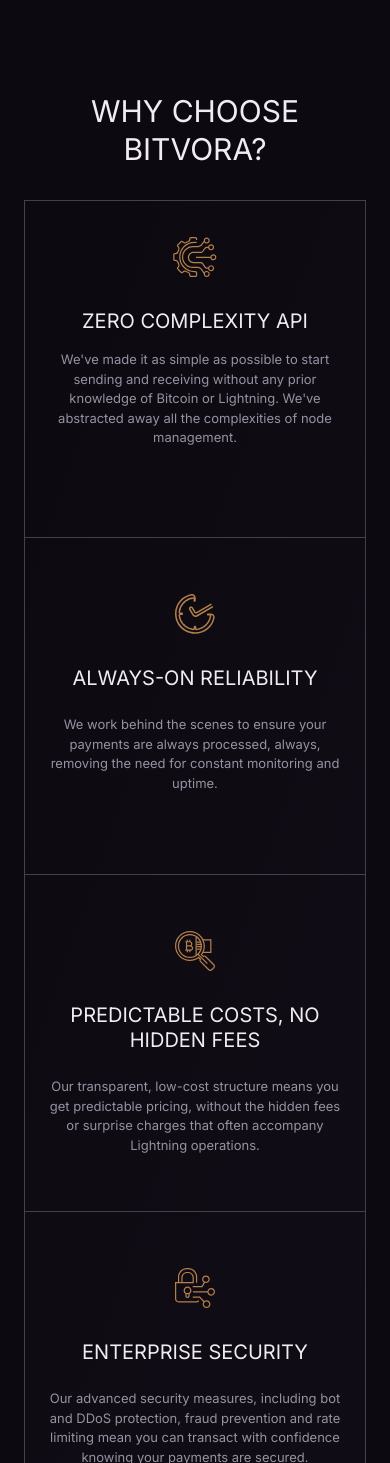
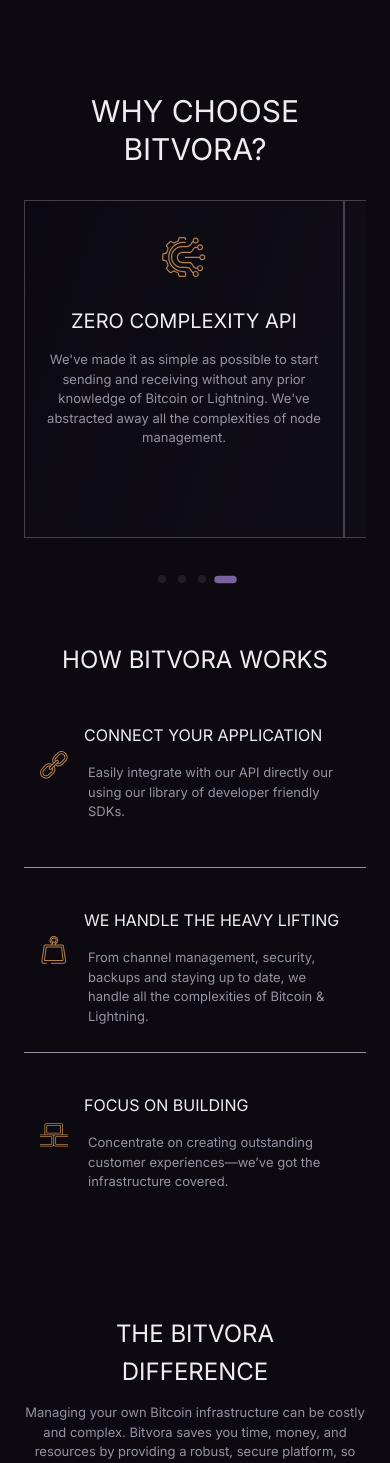
Before and after one commit to bitvora/bitvora-home, a PHP site: page / in a window 390 px wide. Shown: the part 1137-2600 px from the top of the page. Run offline with PHP 8.4, Linux system fonts and the light colour scheme; some libraries are stand-ins or nearby versions.

Commit message:
Add scroll indicator

```diff
--- a/index.html
+++ b/index.html
@@ -135,10 +135,11 @@
         Why Choose Bitvora?
       </h3>
 
-      <div
-        class="grid sm:grid md:grid lg:grid xl:grid 2xl:grid grid-cols-1 sm:grid-cols-2 md:grid-cols-2 lg:grid-cols-2 xl:grid-cols-2 2xl:grid-cols-2 border-[1px] sm:border-[1px] md:border-[1px] lg:border-[1px] xl:border-[1px] 2xl:border-[1px] border-light sm:border-primary md:border-primary lg:border-primary xl:border-primary 2xl:border-primary auto-rows-fr why-choose-bitvora mt-4 sm:mt-8 md:mt-8 lg:mt-8 xl:mt-8 2xl:mt-8 border-opacity-40">
-        <div
-          class="w-full bg-transparent border-b-[1px] sm:border-r-[1px] border-opacity-40 border-light sm:border-primary px-[20px] sm:px-[70px] md:px-[70px] lg:px-[70px] xl:px-[70px] 2xl:px-[70px] py-4 sm:py-6 md:py-6 lg:py-6 xl:py-6 2xl:py-6 text-center sm:text-left md:text-left lg:text-left xl:text-left 2xl:text-left justify-center sm:justify-start md:justify-start lg:justify-start xl:justify-start 2xl:justify-start border-opacity-40">
+      <div class="relative">
+        <div id="why-container"
+          class="flex overflow-x-auto hide-scrollbar md:grid md:grid-cols-2 md:border-[1px] border-light md:border-primary md:auto-rows-fr why-choose-bitvora mt-4 sm:mt-8 md:mt-8 lg:mt-8 xl:mt-8 2xl:mt-8 border-opacity-40">
+          <div data-index="0"
+            class="why-item w-[320px] min-w-[320px] md:min-w-[unset] border-[1px] md:w-full bg-transparent md:border-b-[1px] sm:border-r-[1px] border-opacity-40 border-light sm:border-primary px-[20px] sm:px-[70px] md:px-[70px] lg:px-[70px] xl:px-[70px] 2xl:px-[70px] py-4 sm:py-6 md:py-6 lg:py-6 xl:py-6 2xl:py-6 text-center sm:text-left md:text-left lg:text-left xl:text-left 2xl:text-left justify-center sm:justify-start md:justify-start lg:justify-start xl:justify-start 2xl:justify-start border-opacity-40">
             <div
               class="mt-1 sm:mt-4 md:mt-4 lg:mt-4 xl:mt-4 2xl:mt-4 pt-4 sm:pt-4 md:pt-4 lg:pt-4 xl:pt-4 2xl:pt-4 mb-4 sm:mb-4 md:mb-4 lg:mb-4 xl:mb-4 2xl:mb-4 pb-4 sm:pb-4 md:pb-4 lg:pb-4 xl:pb-4 2xl:pb-4">
               <img src="/assets/api.svg"
@@ -158,8 +159,8 @@
             </p>
           </div>
 
-        <div
-          class="w-full sm:w-full md:w-full lg:w-full xl:w-full 2xl:w-full bg-transparent border-b-[1px] sm:border-b-[1px] md:border-b-[1px] lg:border-b-[1px] xl:border-b-[1px] 2xl:border-b-[1px] border-light sm:border-primary md:border-primary lg:border-primary xl:border-primary 2xl:border-primary px-[20px] sm:px-[70px] md:px-[70px] lg:px-[70px] xl:px-[70px] 2xl:px-[70px] py-6 sm:py-6 md:py-6 lg:py-6 xl:py-6 2xl:py-6 text-center sm:text-left md:text-left lg:text-left xl:text-left 2xl:text-left justify-start sm:justify-start md:justify-start lg:justify-start xl:justify-start 2xl:justify-start border-opacity-40">
+          <div data-index="1"
+            class="why-item w-[320px] min-w-[320px] md:min-w-[unset] border-[1px] md:w-full bg-transparent border-b-[1px] sm:border-b-[1px] md:border-b-[1px] lg:border-b-[1px] xl:border-b-[1px] 2xl:border-b-[1px] border-light sm:border-primary md:border-primary lg:border-primary xl:border-primary 2xl:border-primary px-[20px] sm:px-[70px] md:px-[70px] lg:px-[70px] xl:px-[70px] 2xl:px-[70px] py-6 sm:py-6 md:py-6 lg:py-6 xl:py-6 2xl:py-6 text-center sm:text-left md:text-left lg:text-left xl:text-left 2xl:text-left justify-start sm:justify-start md:justify-start lg:justify-start xl:justify-start 2xl:justify-start border-opacity-40">
             <div
               class="mt-4 sm:mt-4 md:mt-4 lg:mt-4 xl:mt-4 2xl:mt-4 pt-4 sm:pt-4 md:pt-4 lg:pt-4 xl:pt-4 2xl:pt-4 mb-4 sm:mb-4 md:mb-4 lg:mb-4 xl:mb-4 2xl:mb-4 pb-4 sm:pb-4 md:pb-4 lg:pb-4 xl:pb-4 2xl:pb-4">
               <img src="/assets/always-on.svg"
@@ -178,8 +179,8 @@
             </p>
           </div>
 
-        <div
-          class="w-full sm:w-full md:w-full lg:w-full xl:w-full 2xl:w-full bg-transparent border-b-[1px] sm:border-r-[1px] md:border-r-[1px] lg:border-r-[1px] xl:border-r-[1px] 2xl:border-r-[1px] border-light sm:border-primary md:border-primary lg:border-primary xl:border-primary 2xl:border-primary px-[20px] sm:px-[70px] md:px-[70px] lg:px-[70px] xl:px-[70px] 2xl:px-[70px] py-6 sm:py-6 md:py-6 lg:py-6 xl:py-6 2xl:py-6 text-center sm:text-left md:text-left lg:text-left xl:text-left 2xl:text-left justify-start sm:justify-start md:justify-start lg:justify-start xl:justify-start 2xl:justify-start border-opacity-40">
+          <div data-index="2"
+            class="why-item w-[320px] min-w-[320px] md:min-w-[unset] border-[1px] md:w-full bg-transparent border-b-[1px] sm:border-r-[1px] md:border-r-[1px] lg:border-r-[1px] xl:border-r-[1px] 2xl:border-r-[1px] border-light sm:border-primary md:border-primary lg:border-primary xl:border-primary 2xl:border-primary px-[20px] sm:px-[70px] md:px-[70px] lg:px-[70px] xl:px-[70px] 2xl:px-[70px] py-6 sm:py-6 md:py-6 lg:py-6 xl:py-6 2xl:py-6 text-center sm:text-left md:text-left lg:text-left xl:text-left 2xl:text-left justify-start sm:justify-start md:justify-start lg:justify-start xl:justify-start 2xl:justify-start border-opacity-40">
             <div
               class="mt-4 sm:mt-4 md:mt-4 lg:mt-4 xl:mt-4 2xl:mt-4 pt-4 sm:pt-4 md:pt-4 lg:pt-4 xl:pt-4 2xl:pt-4 mb-4 sm:mb-4 md:mb-4 lg:mb-4 xl:mb-4 2xl:mb-4 pb-4 sm:pb-4 md:pb-4 lg:pb-4 xl:pb-4 2xl:pb-4">
               <img src="/assets/fees.svg"
@@ -198,8 +199,8 @@
             </p>
           </div>
 
-        <div
-          class="border-opacity-40 w-full sm:w-full md:w-full lg:w-full xl:w-full 2xl:w-full bg-transparent px-[20px] sm:px-[70px] md:px-[70px] lg:px-[70px] xl:px-[70px] 2xl:px-[70px] py-6 sm:py-6 md:py-6 lg:py-6 xl:py-6 2xl:py-6 text-center sm:text-left md:text-left lg:text-left xl:text-left 2xl:text-left justify-start sm:justify-start md:justify-start lg:justify-start xl:justify-start 2xl:justify-start">
+          <div data-index="3"
+            class="why-item w-[320px] min-w-[320px] md:min-w-[unset] border-[1px] border-light md:w-full bg-transparent px-[20px] sm:px-[70px] md:px-[70px] lg:px-[70px] xl:px-[70px] 2xl:px-[70px] py-6 sm:py-6 md:py-6 lg:py-6 xl:py-6 2xl:py-6 text-center sm:text-left md:text-left lg:text-left xl:text-left 2xl:text-left justify-start sm:justify-start md:justify-start lg:justify-start xl:justify-start 2xl:justify-start border-opacity-40">
             <div
               class="mt-4 pt-4 mb-4 pb-4 sm:mt-4 sm:pt-4 sm:mb-4 sm:pb-4 md:mt-4 md:pt-4 md:mb-4 md:pb-4 lg:mt-4 lg:pt-4 lg:mb-4 lg:pb-4 xl:mt-4 xl:pt-4 xl:mb-4 xl:pb-4 2xl:mt-4 2xl:pt-4 2xl:mb-4 2xl:pb-4">
               <img src="/assets/security.svg"
@@ -219,10 +220,18 @@
             </p>
           </div>
         </div>
+
+        <div class="absolute -bottom-[45px] left-0 right-0 flex justify-center items-center gap-1 md:hidden">
+          <span class="dot" data-dot="0"></span>
+          <span class="dot" data-dot="1"></span>
+          <span class="dot" data-dot="2"></span>
+          <span class="dot" data-dot="3"></span>
+        </div>
+      </div>
     </section>
 
     <section
-      class="justify-center sm:justify-center md:justify-center lg:justify-center xl:justify-center 2xl:justify-center items-center sm:items-center md:items-center lg:items-center xl:items-center 2xl:items-center px-2 sm:px-6 md:px-6 lg:px-6 xl:px-6 2xl:px-6 mx-2 sm:mx-6 md:mx-6 lg:mx-6 xl:mx-6 2xl:mx-6 py-5 sm:py-5 md:py-5 lg:py-5 xl:py-5 2xl:py-5 container sm:container md:container lg:container xl:container 2xl:container mx-auto sm:container md:container lg:container xl:container 2xl:container w-full sm:w-full md:w-full lg:w-full xl:w-full 2xl:w-full text-center sm:text-center md:text-center lg:text-center xl:text-center 2xl:text-center mt-[25px] sm:mt-[75px] md:mt-[75px] lg:mt-[75px] xl:mt-[75px] 2xl:mt-[75px] pt-[25px] sm:pt-[75px] md:pt-[75px] lg:pt-[75px] xl:pt-[75px] 2xl:pt-[75px] mx-auto sm:mx-auto md:mx-auto lg:mx-auto xl:mx-auto 2xl:mx-auto">
+      class="justify-center sm:justify-center md:justify-center lg:justify-center xl:justify-center 2xl:justify-center items-center sm:items-center md:items-center lg:items-center xl:items-center 2xl:items-center px-2 sm:px-6 md:px-6 lg:px-6 xl:px-6 2xl:px-6 mx-2 sm:mx-6 md:mx-6 lg:mx-6 xl:mx-6 2xl:mx-6 py-5 sm:py-5 md:py-5 lg:py-5 xl:py-5 2xl:py-5 container sm:container md:container lg:container xl:container 2xl:container mx-auto sm:container md:container lg:container xl:container 2xl:container w-full sm:w-full md:w-full lg:w-full xl:w-full 2xl:w-full text-center sm:text-center md:text-center lg:text-center xl:text-center 2xl:text-center mt-[50px] sm:mt-[75px] md:mt-[75px] lg:mt-[75px] xl:mt-[75px] 2xl:mt-[75px] pt-[25px] sm:pt-[75px] md:pt-[75px] lg:pt-[75px] xl:pt-[75px] 2xl:pt-[75px] mx-auto sm:mx-auto md:mx-auto lg:mx-auto xl:mx-auto 2xl:mx-auto">
       <h3
         class="text-white text-2xl sm:text-2xl md:text-2xl lg:text-2xl xl:text-2xl 2xl:text-2xl font-normal uppercase mb-2 sm:mb-8 md:mb-8 lg:mb-8 xl:mb-8 2xl:mb-8 pb-2 sm:pb-8 md:pb-8 lg:pb-8 xl:pb-8 2xl:pb-8 tracking-normal leading-tight">
         How Bitvora works
@@ -478,7 +487,7 @@
       </h3>
 
       <div
-        class="w-full overflow-x-auto flex justify-center sm:justify-center md:justify-center lg:justify-center xl:justify-center 2xl:justify-center gap-2 md:gap-8 mt-5 sm:mt-5 md:mt-5 lg:mt-5 xl:mt-5 2xl:mt-5 pt-5 sm:pt-5 md:pt-5 lg:pt-5 xl:pt-5 2xl:pt-5">
+        class="w-full overflow-x-auto hide-scrollbar flex justify-center sm:justify-center md:justify-center lg:justify-center xl:justify-center 2xl:justify-center gap-2 md:gap-8 mt-5 sm:mt-5 md:mt-5 lg:mt-5 xl:mt-5 2xl:mt-5 pt-5 sm:pt-5 md:pt-5 lg:pt-5 xl:pt-5 2xl:pt-5">
         <div
           class="min-w-[300px] md:min-w-[unset] w-[300px] sm:w-[350px] md:w-[350px] lg:w-[350px] xl:w-[350px] 2xl:w-[350px] border-[1px] border-light md:border-primary border-opacity-40 px-8 sm:px-8 md:px-8 lg:px-8 xl:px-8 2xl:px-8 py-8 sm:py-8 md:py-8 lg:py-8 xl:py-8 2xl:py-8 text-left">
           <div class="mb-2 pb-2 text-left">
@@ -806,6 +815,8 @@
       </div>
     </section>
   </footer>
+
+  <script src="main.js"></script>
 </body>
 
 </html>
--- /dev/null
+++ b/main.js
@@ -0,0 +1,22 @@
+document.addEventListener('DOMContentLoaded', () => {
+  const items = document.querySelectorAll('.why-item');
+  const dots = document.querySelectorAll('.dot');
+
+  const observerOptions = {
+    root: document.querySelector('#why-container'),
+    rootMargin: '0px',
+    threshold: 0.5
+  };
+
+  const observer = new IntersectionObserver((entries) => {
+    entries.forEach((entry) => {
+      const index = entry.target.getAttribute('data-index');
+      if (entry.isIntersecting) {
+        dots.forEach((dot) => dot.classList.remove('active'));
+        document.querySelector(`.dot[data-dot="${index}"]`).classList.add('active');
+      }
+    });
+  }, observerOptions);
+
+  items.forEach((item) => observer.observe(item));
+});
--- a/styles.css
+++ b/styles.css
@@ -10,6 +10,19 @@ html {
   height: 100vh;
   overflow-x: hidden;
   font-family: 'Inter', sans-serif;
+}
+
+body::-webkit-scrollbar {
+  width: 4px;
+}
+
+body::-webkit-scrollbar-thumb {
+  background-color: #5c487f;
+  border-radius: 4px;
+}
+
+body::-webkit-scrollbar-track {
+  background-color: transparent;
 }
 
 .logo img {
@@ -32,3 +45,29 @@ html {
   content: '•';
   padding-right: 0.5em;
 }
+
+.hide-scrollbar::-webkit-scrollbar {
+  display: none;
+}
+
+.hide-scrollbar {
+  -ms-overflow-style: none;
+  scrollbar-width: none;
+}
+
+.dot {
+  width: 8px;
+  height: 8px;
+  background-color: #201d24;
+  border-radius: 50%;
+  margin: 0 4px;
+  transition: transform 0.3s, background-color 0.3s;
+}
+
+.dot.active {
+  background-color: #78619e;
+  transform: scale(1.5);
+  width: 15px;
+  height: 5px;
+  border-radius: 5px;
+}
```
Lines whose indentation alone changed are shown as unchanged.
